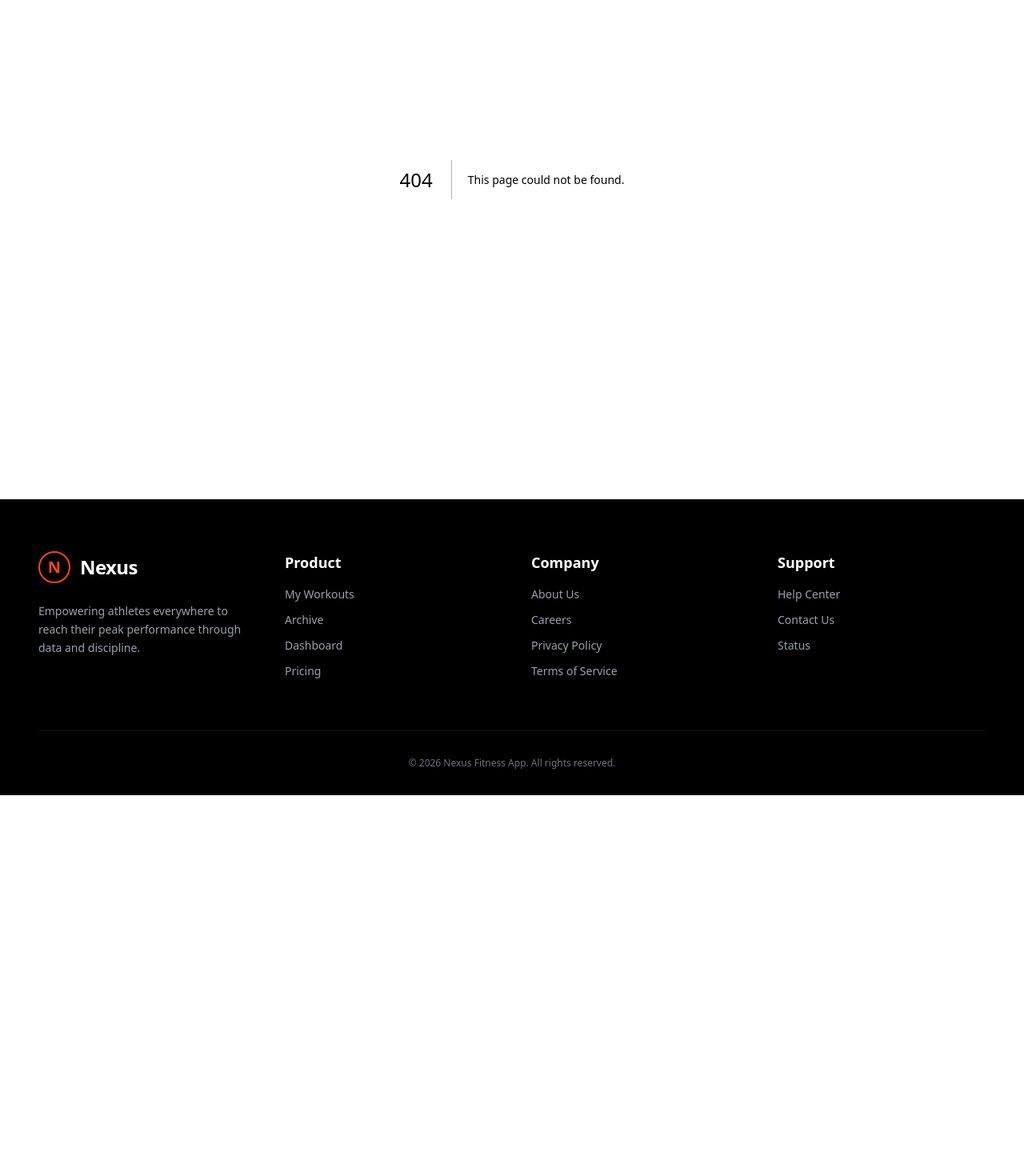
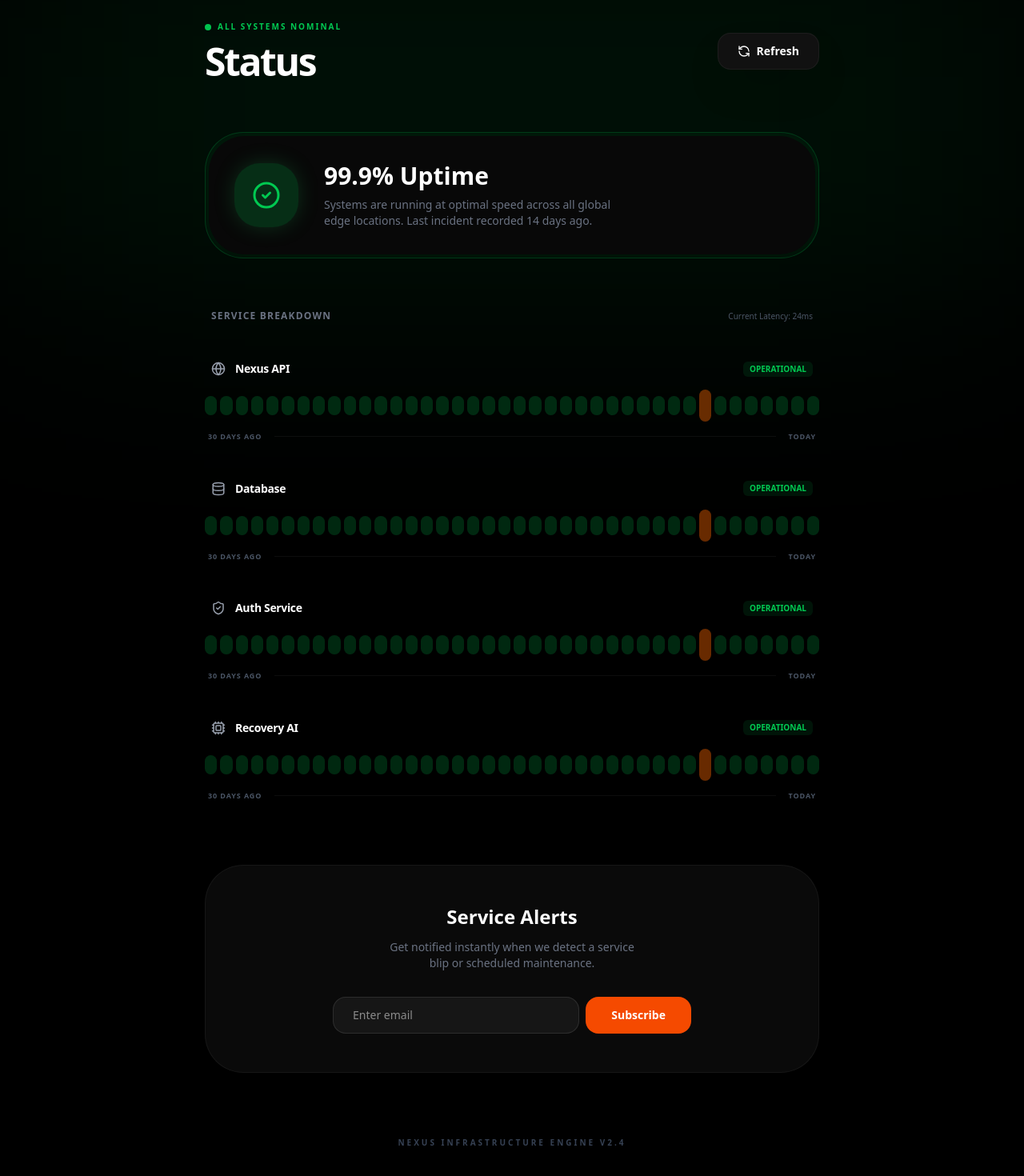
Before and after one commit to Taninwat-55/project2, a Next.js app in the folder frontend/: page /status in a window 1280 px wide. Before the commit this address had no page. Shown: the part 176-1646 px from the top of the page at 80% size. Before the commit the page ends 1170 px from the top, so only its background shows below. Built offline with nearby package versions, Linux system fonts and the light colour scheme; no server answers.

Commit message:
Status page

```diff
--- a/frontend/app/careers/page.tsx
+++ b/frontend/app/careers/page.tsx
@@ -5,6 +5,8 @@ import {
   Briefcase, MapPin, Globe, Rocket, Heart,
   Zap, ArrowUpRight, X, CheckCircle2, Send, Loader2
 } from "lucide-react";
+
+import SiteHeader from "../components/SiteHeader";
 
 const jobs = [
   {
@@ -81,6 +83,8 @@ export default function CareersPage() {
   };
 
   return (
+    <>
+    <SiteHeader />
     <div className="min-h-screen bg-black text-white relative">
 
       {/* --- APPLICATION MODAL --- */}
@@ -221,5 +225,6 @@ export default function CareersPage() {
         </div>
       </section>
     </div>
+    </>
   );
 }
--- a/frontend/app/components/Footer.tsx
+++ b/frontend/app/components/Footer.tsx
@@ -48,7 +48,7 @@ const Footer = () => {
             <nav className="flex flex-col gap-3 text-gray-400 text-sm">
               <Link href="/support" className="hover:text-orange-500 transition-colors">Help Center</Link>
               <Link href="/contact" className="hover:text-orange-500 transition-colors">Contact Us</Link>
-              <Link href="#" className="hover:text-orange-500 transition-colors">Status</Link>
+              <Link href="/status" className="hover:text-orange-500 transition-colors">Status</Link>
             </nav>
           </div>
         </div>
--- a/frontend/app/pricing/page.tsx
+++ b/frontend/app/pricing/page.tsx
@@ -3,6 +3,7 @@
 import { useState } from 'react';
 import { Check, Zap, Star, ArrowRight, Info, X, CheckCircle2, Mail } from 'lucide-react';
 import Link from 'next/link';
+import SiteHeader from '../components/SiteHeader';
 
 // eslint-disable-next-line @typescript-eslint/no-explicit-any
 export default function PricingPage({ user }: { user?: any }) {
@@ -19,6 +20,8 @@ export default function PricingPage({ user }: { user?: any }) {
   };
 
   return (
+    <>
+    <SiteHeader />
     <div className="min-h-screen bg-black text-white py-20 px-6 relative">
 
       {/* Friendly Information Popup (Modal) */}
@@ -190,5 +193,6 @@ export default function PricingPage({ user }: { user?: any }) {
         </div>
       </div>
     </div>
+    </>
   );
 }
--- a/frontend/app/privacy-policy/page.tsx
+++ b/frontend/app/privacy-policy/page.tsx
@@ -1,5 +1,5 @@
 import { ShieldCheck, Lock, Eye, FileText, Smartphone, Database, Mail } from "lucide-react";
-
+import SiteHeader from "../components/SiteHeader";
 const sections = [
   {
     id: "data-collection",
@@ -29,9 +29,11 @@ const sections = [
 
 export default function PrivacyPage() {
   return (
-    <div className="min-h-screen bg-black text-white">
+    <>
+    <SiteHeader />
+    <div className="bg-black text-white">
       {/* Hero Header */}
-      <section className="pt-24 pb-16 px-6 bg-gradient-to-b from-orange-600/10 to-transparent">
+      <section className="pt-24 pb-16 px-6  from-orange-600/10 to-transparent">
         <div className="max-w-4xl mx-auto text-center">
           <div className="w-16 h-16 bg-orange-600/20 rounded-2xl flex items-center justify-center text-orange-500 mx-auto mb-6">
             <ShieldCheck size={40} />
@@ -106,5 +108,6 @@ export default function PrivacyPage() {
         </div>
       </section>
     </div>
+    </>
   );
 }
--- /dev/null
+++ b/frontend/app/status/page.tsx
@@ -0,0 +1,181 @@
+"use client";
+
+import { useState, useEffect } from "react";
+import {
+  CheckCircle2, Server, Database, Activity,
+  RefreshCcw, Mail, ShieldCheck, Cpu, Globe
+} from "lucide-react";
+import SiteHeader from "../components/SiteHeader";
+
+// Mock data for the 30-day uptime bars
+const uptimeData = Array.from({ length: 40 }, (_, i) => ({
+  id: i,
+  status: Math.random() > 0.97 ? "down" : "up",
+}));
+
+const services = [
+  { id: "api", name: "Nexus API", description: "Core processing & Webhooks", icon: <Globe size={18} /> },
+  { id: "db", name: "Database", description: "User records & Workout logs", icon: <Database size={18} /> },
+  { id: "auth", name: "Auth Service", description: "Login & Session management", icon: <ShieldCheck size={18} /> },
+  { id: "ai", name: "Recovery AI", description: "Muscle analysis engine", icon: <Cpu size={18} /> },
+];
+
+export default function StatusPage() {
+  const [isScanning, setIsScanning] = useState(true);
+  const [lastUpdated, setLastUpdated] = useState(new Date());
+  const [emailSubscribed, setEmailSubscribed] = useState(false);
+
+  useEffect(() => {
+    const timer = setTimeout(() => setIsScanning(false), 1800);
+    return () => clearTimeout(timer);
+  }, []);
+
+  const triggerManualRefresh = () => {
+    setIsScanning(true);
+    setTimeout(() => {
+      setIsScanning(false);
+      setLastUpdated(new Date());
+    }, 1200);
+  };
+
+  return (
+
+    <>
+
+    <SiteHeader />
+
+    <div className="min-h-screen bg-black text-white py-24 px-6 relative overflow-hidden">
+      {/* Dynamic Background Glow */}
+      <div className={`absolute top-0 left-1/2 -translate-x-1/2 w-full h-[400px] blur-[140px] pointer-events-none transition-colors duration-1000 ${isScanning ? "bg-blue-500/10" : "bg-green-500/10"}`} />
+
+      <div className="max-w-3xl mx-auto relative z-10">
+
+        {/* Header Section */}
+        <div className="flex flex-col md:flex-row justify-between items-start md:items-center mb-16 gap-6">
+          <div>
+            <div className="flex items-center gap-2 mb-3">
+              <span className={`w-2 h-2 rounded-full animate-pulse ${isScanning ? "bg-blue-500" : "bg-green-500"}`} />
+              <span className={`text-[10px] font-bold uppercase tracking-[0.2em] ${isScanning ? "text-blue-500" : "text-green-500"}`}>
+                {isScanning ? "System Diagnostic in Progress" : "All Systems Nominal"}
+              </span>
+            </div>
+            <h1 className="text-5xl font-bold tracking-tighter">Status</h1>
+          </div>
+          <button
+            onClick={triggerManualRefresh}
+            disabled={isScanning}
+            className="group flex items-center gap-2 px-6 py-3 bg-[#111] border border-white/5 rounded-2xl hover:border-white/20 transition-all text-sm font-bold shadow-2xl"
+          >
+            <RefreshCcw size={16} className={isScanning ? "animate-spin" : "group-hover:rotate-180 transition-transform duration-700"} />
+            {isScanning ? "Scanning..." : "Refresh"}
+          </button>
+        </div>
+
+        {/* Global Hero Status */}
+        <div className={`transition-all duration-700 p-1 rounded-[3rem] mb-16 border ${
+          isScanning ? "border-white/5 bg-white/5" : "border-green-500/20 bg-green-500/5"
+        }`}>
+          <div className="bg-[#080808] rounded-[2.8rem] p-8 flex flex-col md:flex-row items-center gap-8">
+            <div className={`w-20 h-20 rounded-[2rem] flex items-center justify-center transition-all duration-700 ${
+              isScanning ? "bg-blue-500/10 text-blue-500" : "bg-green-500/20 text-green-500 shadow-[0_0_30px_-5px_rgba(34,197,94,0.3)]"
+            }`}>
+              {isScanning ? <Activity size={36} className="animate-pulse" /> : <CheckCircle2 size={36} />}
+            </div>
+            <div className="text-center md:text-left">
+              <h2 className="text-3xl font-bold mb-2">99.9% Uptime</h2>
+              <p className="text-gray-500 text-sm max-w-sm">
+                Systems are running at optimal speed across all global edge locations. Last incident recorded 14 days ago.
+              </p>
+            </div>
+          </div>
+        </div>
+
+        {/* Service Health Grid */}
+        <div className="space-y-12 mb-20">
+          <div className="flex items-center justify-between px-2">
+            <h3 className="text-xs font-bold text-gray-500 uppercase tracking-widest">Service Breakdown</h3>
+            <span className="text-[10px] text-gray-600">Current Latency: 24ms</span>
+          </div>
+
+          {services.map((service) => (
+            <div key={service.id} className="group relative">
+              <div className="flex items-center justify-between mb-4 px-2">
+                <div className="flex items-center gap-3">
+                  <div className="text-gray-400 group-hover:text-white transition-colors">
+                    {service.icon}
+                  </div>
+                  <span className="font-bold text-sm tracking-tight">{service.name}</span>
+                </div>
+                <span className={`text-[10px] font-bold px-2 py-0.5 rounded-md ${
+                  isScanning ? "bg-white/5 text-gray-600" : "bg-green-500/10 text-green-500"
+                }`}>
+                  {isScanning ? "CHECKING" : "OPERATIONAL"}
+                </span>
+              </div>
+
+              {/* Modernized Uptime Bars */}
+              <div className="flex gap-[4px] h-10 items-center justify-between">
+                {uptimeData.map((day) => (
+                  <div
+                    key={day.id}
+                    className={`flex-1 rounded-full transition-all duration-1000 ease-out ${
+                      isScanning
+                        ? "bg-white/5 h-1 animate-pulse"
+                        : day.status === "up"
+                          ? "bg-green-500/20 h-6 hover:bg-green-500 hover:h-10 hover:shadow-[0_0_15px_rgba(34,197,94,0.4)]"
+                          : "bg-orange-500/40 h-10 hover:bg-orange-500"
+                    }`}
+                  />
+                ))}
+              </div>
+              <div className="flex justify-between mt-3 px-1 text-[9px] font-bold text-gray-600 uppercase tracking-widest">
+                <span>30 Days ago</span>
+                <span className="h-px flex-1 mx-4 bg-white/5 self-center" />
+                <span>Today</span>
+              </div>
+            </div>
+          ))}
+        </div>
+
+        {/* Dynamic Notification Section */}
+        <div className="relative overflow-hidden bg-[#0A0A0A] border border-white/5 p-12 rounded-[3rem] text-center">
+          {!emailSubscribed ? (
+            <div className="relative z-10">
+              <h3 className="text-2xl font-bold mb-3">Service Alerts</h3>
+              <p className="text-gray-500 mb-8 text-sm max-w-xs mx-auto">
+                Get notified instantly when we detect a service blip or scheduled maintenance.
+              </p>
+              <form
+                onSubmit={(e) => { e.preventDefault(); setEmailSubscribed(true); }}
+                className="flex flex-col sm:flex-row gap-2 max-w-md mx-auto"
+              >
+                <input
+                  required
+                  type="email"
+                  placeholder="Enter email"
+                  className="flex-1 bg-white/5 border border-white/10 rounded-2xl px-6 py-3 outline-none focus:border-orange-600 focus:bg-white/10 transition-all text-sm"
+                />
+                <button className="bg-orange-600 text-white hover:bg-orange-700 hover:text-white font-bold px-8 py-3 rounded-2xl transition-all text-sm">
+                  Subscribe
+                </button>
+              </form>
+            </div>
+          ) : (
+            <div className="animate-in zoom-in-95 duration-500 py-4">
+              <CheckCircle2 size={40} className="text-green-500 mx-auto mb-4" />
+              <h3 className="text-2xl font-bold mb-2">Connected</h3>
+              <p className="text-gray-500 text-sm">You will now receive real-time status updates.</p>
+            </div>
+          )}
+        </div>
+
+        <div className="mt-20 flex justify-center items-center gap-6">
+          <p className="text-gray-700 text-[10px] font-bold tracking-[0.3em] uppercase">
+            Nexus Infrastructure Engine v2.4
+          </p>
+        </div>
+      </div>
+    </div>
+    </>
+  );
+}
--- a/frontend/app/terms/page.tsx
+++ b/frontend/app/terms/page.tsx
@@ -1,6 +1,6 @@
 import { Scale, AlertTriangle, CreditCard, UserX, FileText, HeartPulse } from "lucide-react";
 import Link from "next/link";
-
+import SiteHeader from "../components/SiteHeader";
 const sections = [
   {
     icon: <Scale className="text-orange-500" />,
@@ -31,6 +31,8 @@ const sections = [
 
 export default function TermsPage() {
   return (
+    <>
+    <SiteHeader />
     <div className="min-h-screen bg-black text-white">
       {/* Header */}
       <section className="pt-24 pb-16 px-6 border-b border-white/5">
@@ -88,5 +90,6 @@ export default function TermsPage() {
         </div>
       </section>
     </div>
+    </>
   );
 }
```
